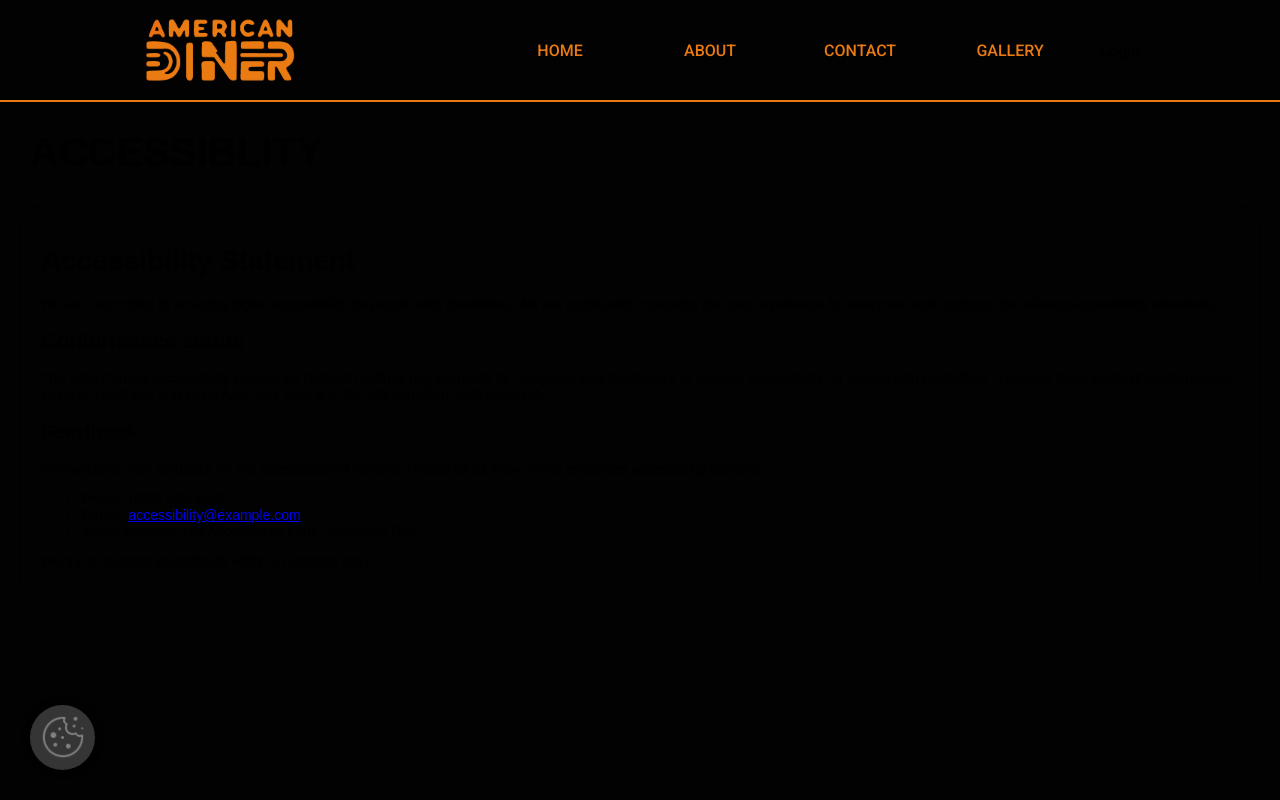
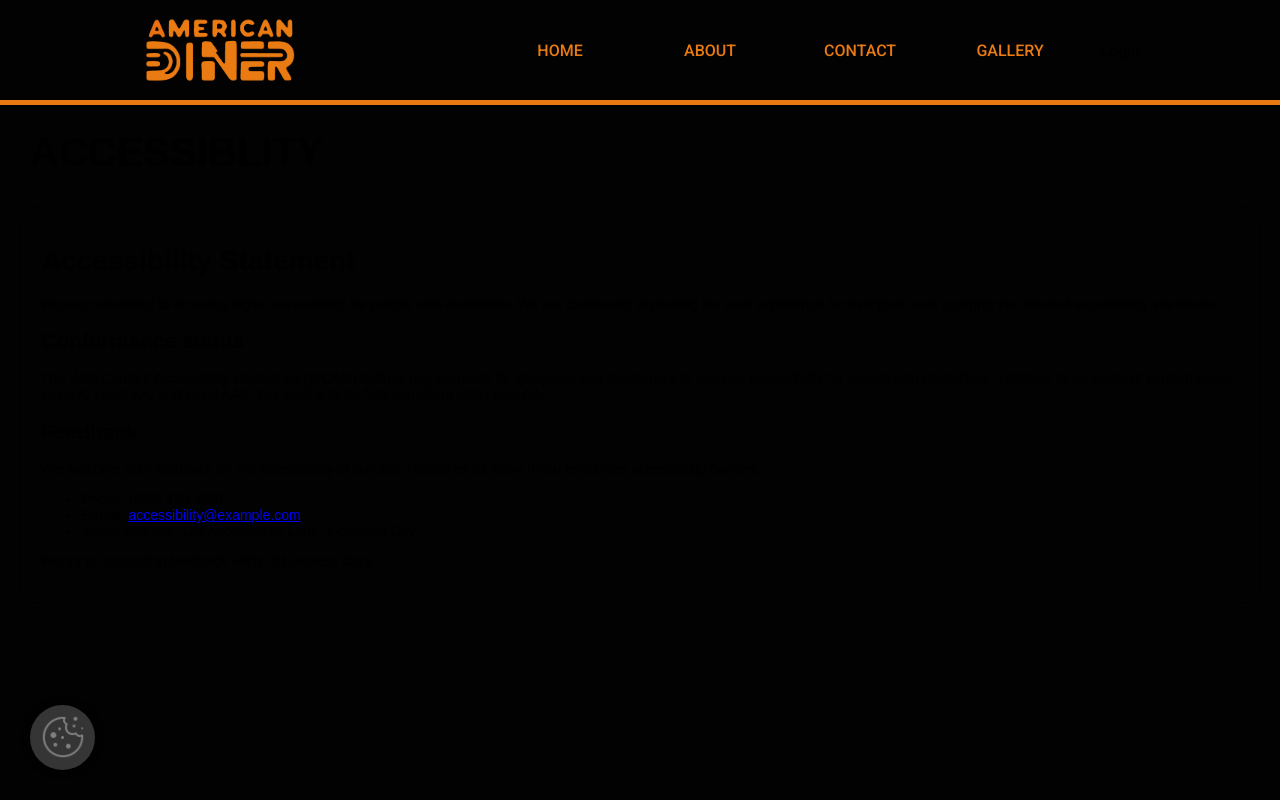
Before and after one commit to jordanandrewks/american-diner, a Next.js app: page /accessibility in a window 1280 px wide. Shown: the top 800 px of the page. Built offline with nearby package versions, Linux system fonts and the light colour scheme.

Commit message:
Navbar border increaser

```diff
--- a/src/components/navbar/Navbar.module.css
+++ b/src/components/navbar/Navbar.module.css
@@ -1,7 +1,7 @@
 .navbarContainer {
   display: flex;
   background-color: var(--primary-color);
-  border-bottom: solid 2px var(--secondary-color);
+  border-bottom: solid 5px var(--secondary-color);
   height: 100px;
   position: fixed;
   left: 0;
```
